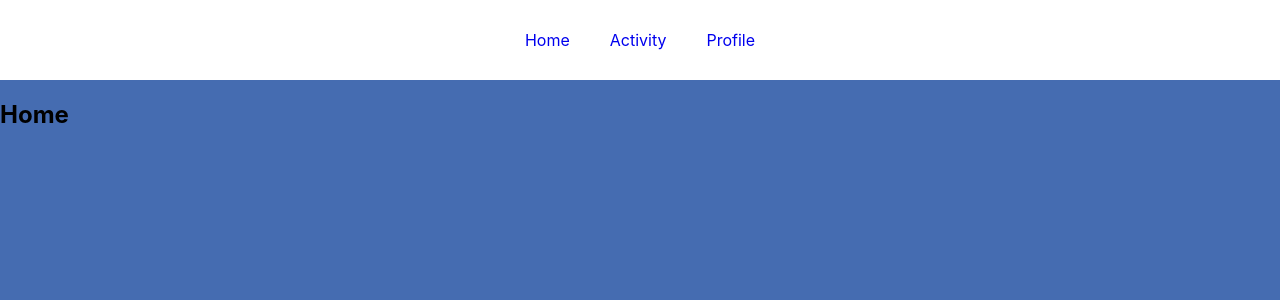
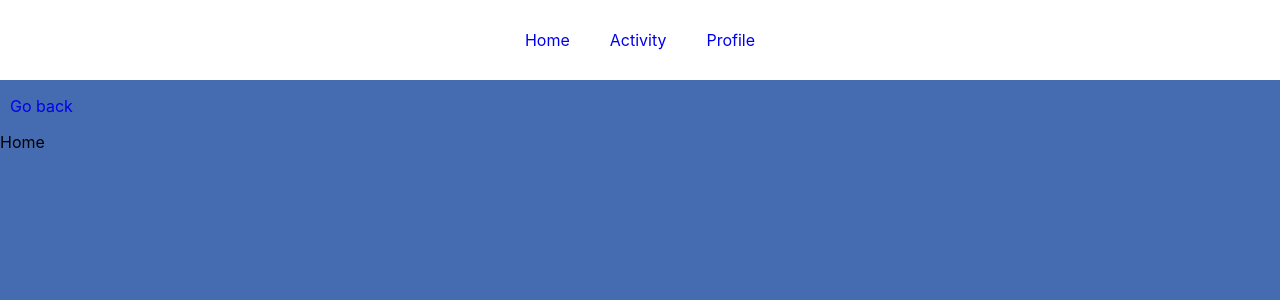
Before and after one commit to glanzwulf/wild_hackaton, a React (Create React App) app in the folder mentalh/: page /name in a window 1280 px wide. Shown: the top 300 px of the page. Built offline with nearby package versions, Linux system fonts and the light colour scheme; no server answers.

Commit message:
change ActivityDetails.jsx

```diff
--- a/mentalh/package.json
+++ b/mentalh/package.json
@@ -6,6 +6,7 @@
     "@testing-library/jest-dom": "^5.11.4",
     "@testing-library/react": "^11.1.0",
     "@testing-library/user-event": "^12.1.10",
+    "axios": "^0.21.1",
     "moment": "^2.29.1",
     "react": "^17.0.1",
     "react-dom": "^17.0.1",
--- a/mentalh/src/App.jsx
+++ b/mentalh/src/App.jsx
@@ -3,7 +3,6 @@ import Navbar from './Components/Navbar'
 import ActivityDetails from './Components/ActivityDetails'
 import Profile from './Components/Profile'
 import MainPage from './Components/MainPage'
-import ActivityList from './Components/ActivityList'
 import "./App.css"
 
 function App() {
--- a/mentalh/src/Components/ActivityDetails.jsx
+++ b/mentalh/src/Components/ActivityDetails.jsx
@@ -1,9 +1,26 @@
-import React from 'react'
+import React, { useEffect, useState } from 'react'
+import { Link } from 'react-router-dom'
+import axios from 'axios';
 
-export default function ActivityDetails() {
+ const ActivityDetails = (props) => {
+    const [description, setDescription] = useState([]);
+    const activityId = props.match.params.id;
+
+    useEffect(() => {
+        axios
+        .get(`https://a.nacapi.com/Activity/${activityId}`)
+        .then((res) => {
+            setDescription(res.data);
+        })
+    }, [activityId]);
+    console.log(activityId)
     return (
-        <div>
-            <h2>Home</h2>
+        <div className="ActivityDetails">
+            <Link to={{pathname: '/'}}>Go back</Link>
+           {/*<h2>{ActivityName}:</h2>*/}
+            <p>Home</p>
         </div>
     )
 }
+
+export default ActivityDetails
```
Also changed, not shown: 1 other file (tests, documents, lock files or other folders).
